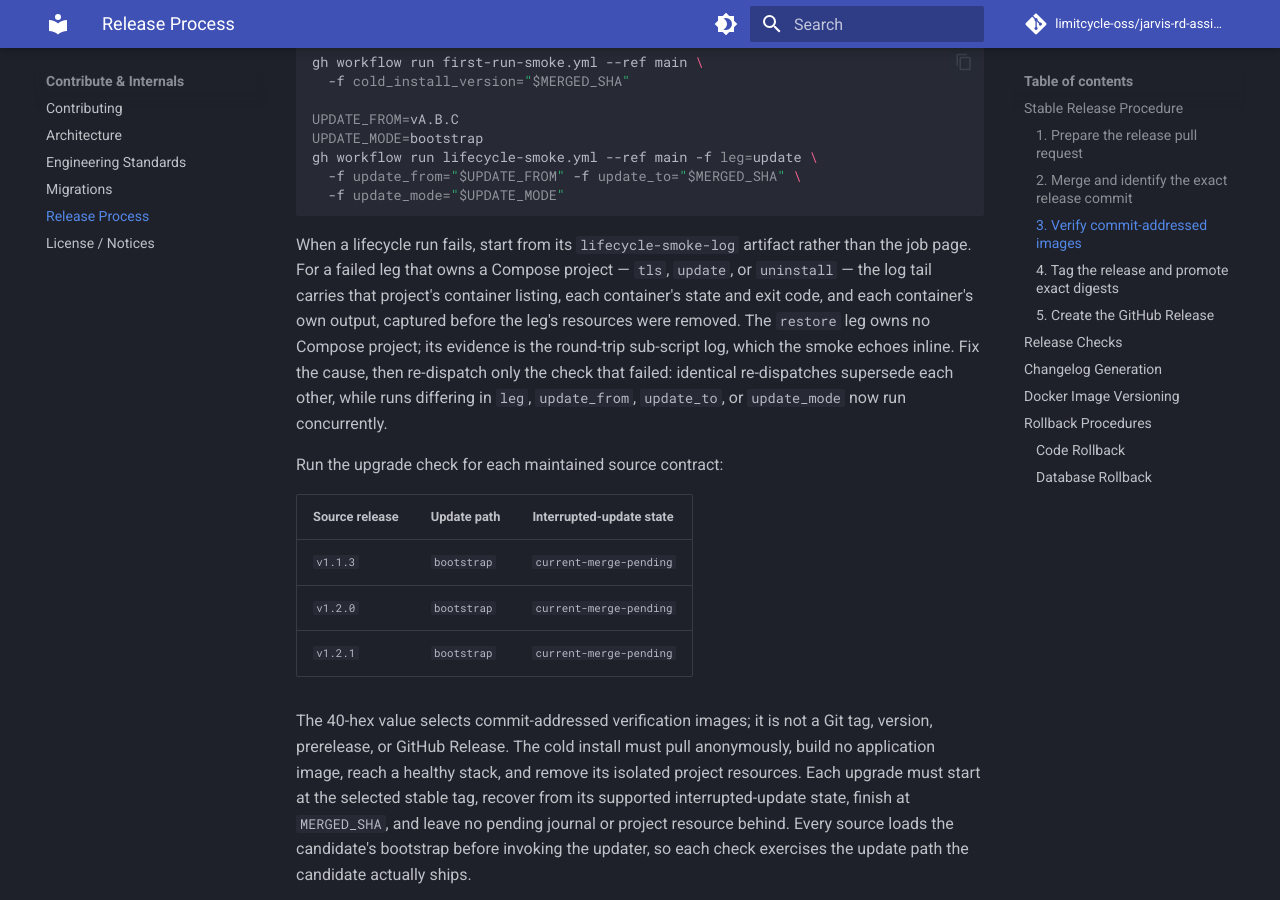
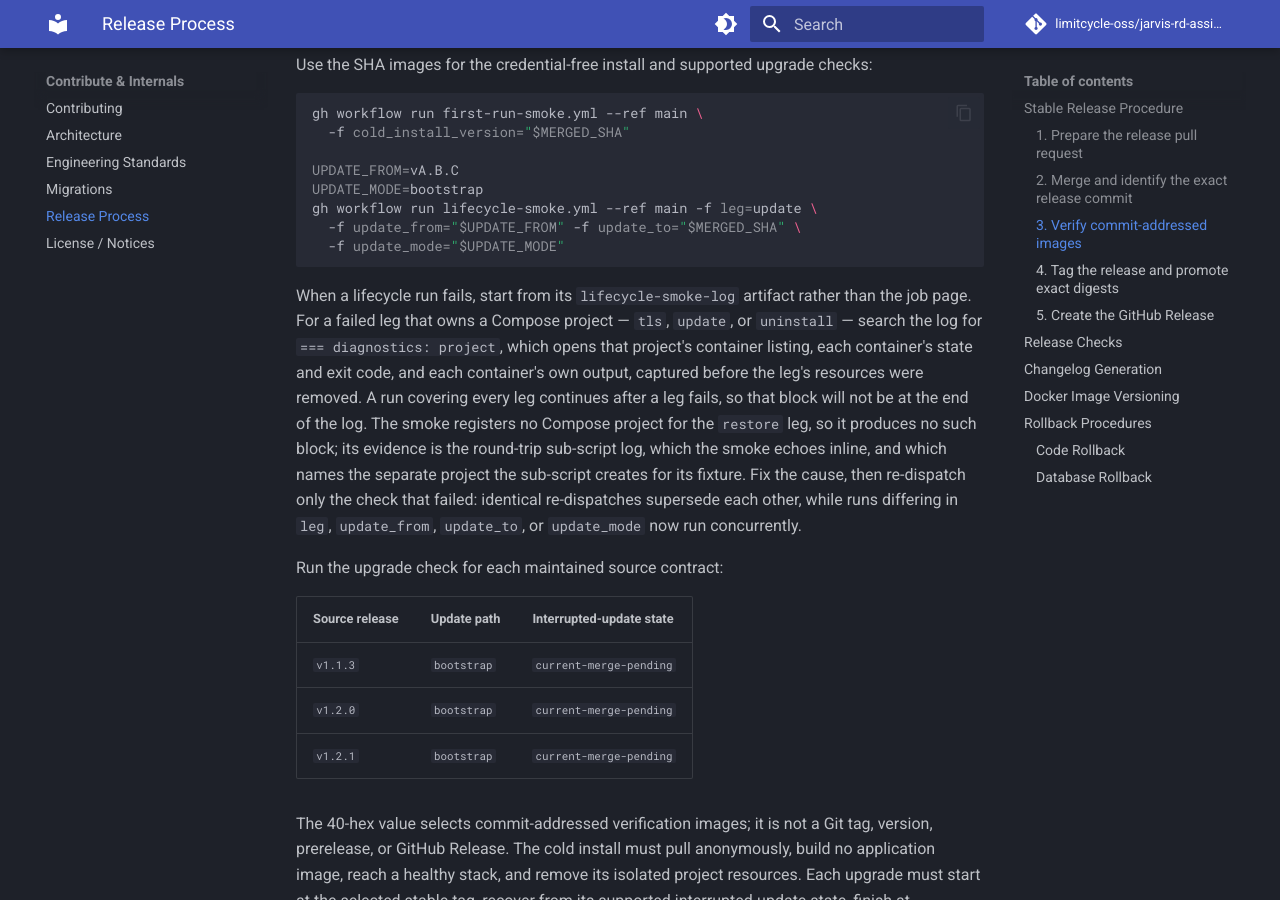
Before and after one commit to FFidan/Jarvis-RD-Assistant, an MkDocs documentation site: the page built from docs/RELEASE.md, in a window 1280 px wide and 900 px high, scrolled down 2009 px. Built offline with MkDocs 1.6.1 and Material for MkDocs 9.7.7, drawn with Linux system fonts in a browser that asks for light colours; comment, search, counter and statistics services are not loaded; some of the changed text lies outside the part shown.

Commit message:
fix(graph): close the citation stub panel when its node leaves the graph
Also corrects the knowledge-graph manual, whose statistics and batch-extraction
paragraphs described behaviour the page does not have, and the release runbook,
which told a maintainer to read the end of a lifecycle log that keeps running
after a check fails.

````diff
--- a/docs/RELEASE.md
+++ b/docs/RELEASE.md
@@ -47,8 +47,10 @@
 ```
 
 If the lifecycle run fails, download its `lifecycle-smoke-log` artifact before
-anything else and read the tail; the failure path in step 3 explains what that
-log contains.
+anything else and search it for `=== diagnostics: project` — a run covering
+every leg keeps going after one fails, so the failing leg's evidence is usually
+far from the end of the log. The failure path in step 3 explains what that
+block contains.
 
 This branch check selects the two newest published tags, which predate the
 candidate's bootstrap, so it runs in direct mode. The bootstrap paths are
@@ -104,11 +106,15 @@
 
 When a lifecycle run fails, start from its `lifecycle-smoke-log` artifact rather
 than the job page. For a failed leg that owns a Compose project — `tls`,
-`update`, or `uninstall` — the log tail carries that project's container
-listing, each container's state and exit code, and each container's own output,
-captured before the leg's resources were removed. The `restore` leg owns no
-Compose project; its evidence is the round-trip sub-script log, which the smoke
-echoes inline. Fix the cause, then re-dispatch only the check that failed:
+`update`, or `uninstall` — search the log for `=== diagnostics: project`, which
+opens that project's container listing, each container's state and exit code,
+and each container's own output, captured before the leg's resources were
+removed. A run covering every leg continues after a leg fails, so that block
+will not be at the end of the log. The smoke registers no Compose project for
+the `restore` leg, so it produces no such block; its evidence is the round-trip
+sub-script log, which the smoke echoes inline, and which names the separate
+project the sub-script creates for its fixture. Fix the cause, then re-dispatch
+only the check that failed:
 identical re-dispatches supersede each other, while runs differing in `leg`,
 `update_from`, `update_to`, or `update_mode` now run concurrently.
 
````
Also changed, not shown: docs/manual/knowledge-graph.md (+4 -4 lines), frontend/src/pages/CitationGraphPage.tsx (+11 -7 lines), 1 other file.
